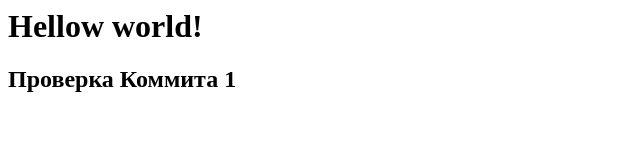
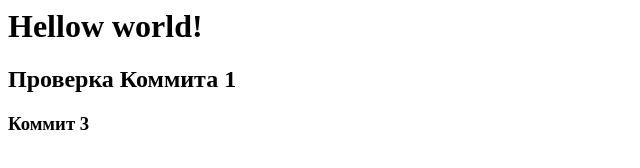
Before and after one commit to Jirafdev/jirafdev.github.io, a plain HTML site: page index.html in a window 1280 px wide. Shown: the whole page, without its empty margins (0-640 px from the left). Drawn offline with Linux system fonts and the light colour scheme.

Commit message:
Добавил <h3>

```diff
--- a/index.html
+++ b/index.html
@@ -1,2 +1,3 @@
 <h1>Hellow world!</h1>
 <h2>Проверка Коммита 1</h2>
+<h3>Коммит 3</h3>
```
